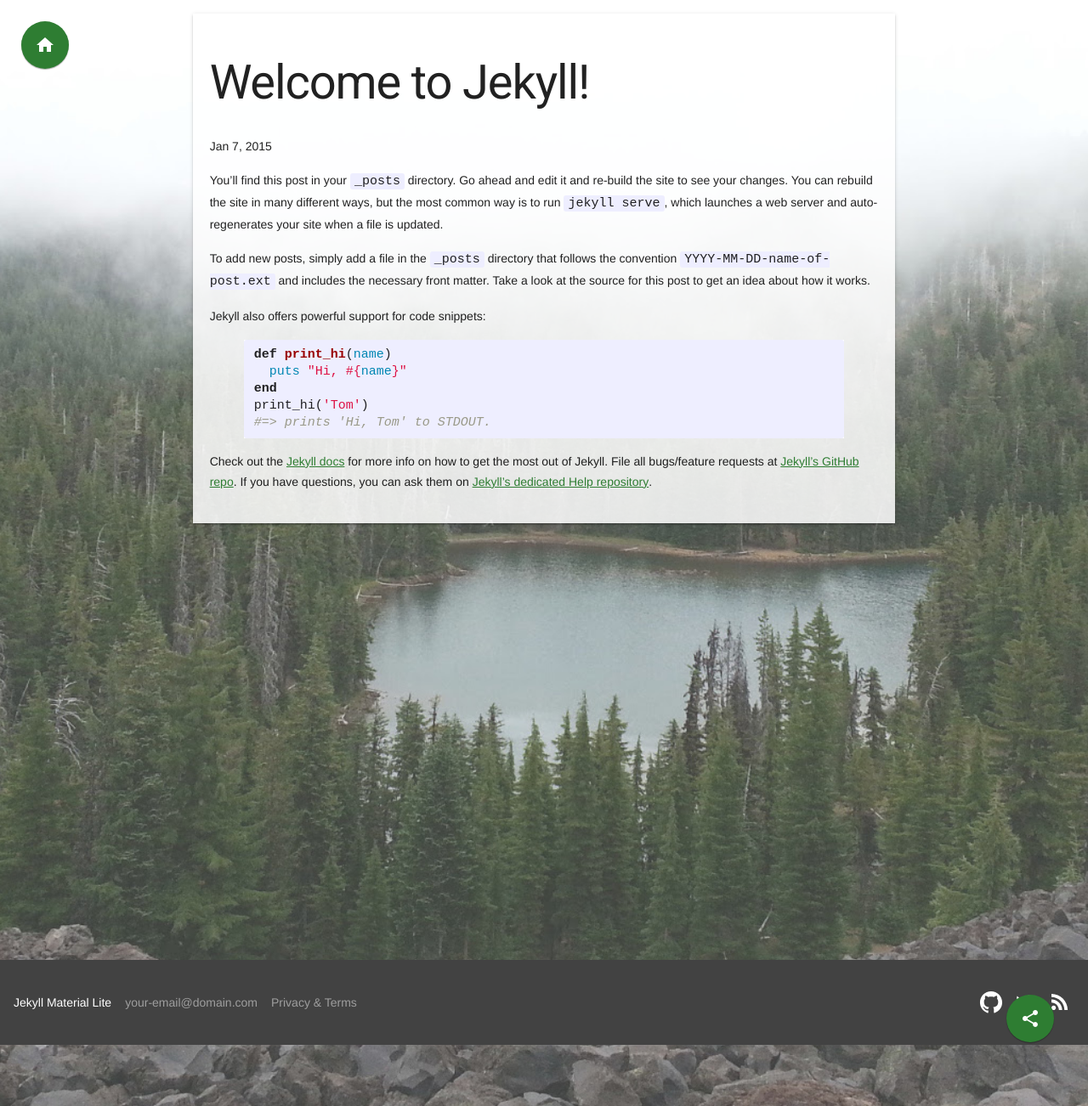
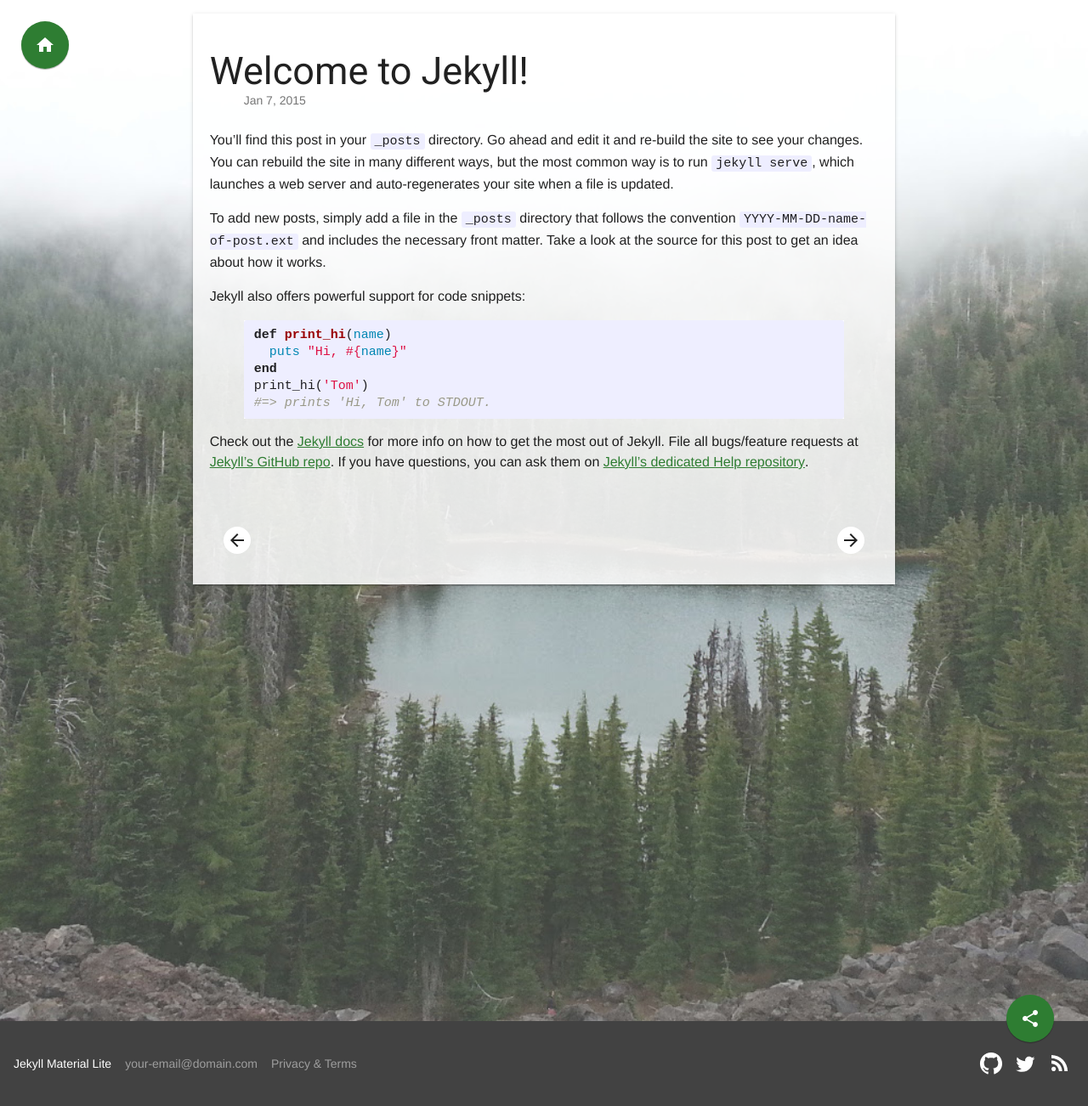
Before and after one commit to mudpuddle/jekyll-mdl, a Jekyll site: the page built from _posts/2015-01-07-welcome-to-jekyll.markdown, in a window 1280 px wide. Shown: the whole page at 85% size. Built offline with Jekyll 4.4.1, drawn with Linux system fonts in a browser that asks for light colours.

Commit message:
cleaning up the layout a little bit and making it more readable

```diff
--- a/_layouts/default.html
+++ b/_layouts/default.html
@@ -7,12 +7,7 @@
     <div class="layout-transparent mdl-layout mdl-js-layout mdl-layout--fixed-header">
       {% include backbutton.html %}
       <main class="mdl-layout__content">
-        <div class="page-content mdl-grid">
-          <div class="mdl-cell mdl-cell--2-col mdl-cell--hide-tablet mdl-cell--hide-phone"></div>
-          <div class="mdl-cell mdl-cell--8-col jekyll-mdl-content mdl-shadow--2dp">
-            {{content}}
-          </div>
-        </div>
+        {{content}}
         {% include sharebutton.html %}
         {% include footer.html %}
       </main>
--- a/_layouts/post.html
+++ b/_layouts/post.html
@@ -1,17 +1,39 @@
 ---
 layout: default
 ---
-<div>
+<div class="page-content mdl-grid">
+  <div class="mdl-cell mdl-cell--2-col mdl-cell--hide-tablet mdl-cell--hide-phone"></div>
+  <div class="mdl-cell mdl-cell--8-col jekyll-mdl-content mdl-shadow--2dp">
+    <header>
+      <h2>{{ page.title }}</h2>
+      <span class="jekyll-mdl__supporting-text">{{ page.date | date: "%b %-d, %Y" }}{% if page.author %} • {{ page.author }}{% endif %}{% if page.meta %} • {{ page.meta }}{% endif %}</span>
+    </header>
 
-  <header>
-    <h1>{{ page.title }}</h1>
-    <p>{{ page.date | date: "%b %-d, %Y" }}{% if page.author %} • {{ page.author }}{% endif %}{% if page.meta %} • {{ page.meta }}{% endif %}</p>
-  </header>
-
-  <div>
     <article>
       {{ content }}
     </article>
+    <div class="mdl-grid">
+      <div class="mdl-cell mdl-cell--12-col"></div>
+    </div>
+    <div class="mdl-grid">
+      <div class="mdl-cell mdl-cell--12-col jekyll-mdl-pager-nav">
+        <div>
+          <a class="prev" href="{{page.previous.url}}">
+            <button class="mdl-button mdl-js-button mdl-js-ripple-effect mdl-button--icon mdl-color--white mdl-color-text--grey-900">
+              <i class="material-icons">arrow_back</i>
+
+            </button>
+          </a>
+        </div>
+        <div>
+          <a class="next" href="{{page.next.url}}">
+            <button class="mdl-button mdl-js-button mdl-js-ripple-effect mdl-button--icon mdl-color--white mdl-color-text--grey-900">
+
+              <i class="material-icons">arrow_forward</i>
+            </button>
+          </a>
+        </div>
+      </div>
+    </div>
   </div>
-
 </div>
--- a/index.html
+++ b/index.html
@@ -16,7 +16,11 @@
 
     </div>
     <div class="mdl-card__supporting-text">
-      {{ post.content | truncatewords:50}}
+      {% if forloop.index0 == 0 %}
+        {{ post.content | truncatewords:100 | strip_html }}
+      {% else %}
+        {{ post.content | truncatewords:50 | strip_html }}
+      {% endif %}
     </div>
     <div class="mdl-card__actions mdl-card--border">
       <a href="{{ post.url | prepend: site.baseurl }}">
--- a/public/css/jekyll_mdl.scss
+++ b/public/css/jekyll_mdl.scss
@@ -49,6 +49,31 @@
   padding: 20px;
 }
 
+// pager nav
+.jekyll-mdl-pager-nav{
+  display: -webkit-box;
+  display: -webkit-flex;
+  display: -ms-flexbox;
+  display: flex;
+  -webkit-box-orient: horizontal;
+  -webkit-box-direction: normal;
+  -webkit-flex-direction: row;
+      -ms-flex-direction: row;
+          flex-direction: row;
+  -webkit-box-pack: justify;
+  -webkit-justify-content: space-between;
+      -ms-flex-pack: justify;
+          justify-content: space-between;
+  -webkit-box-align: center;
+  -webkit-align-items: center;
+      -ms-flex-align: center;
+          align-items: center;
+  color: white;
+  font-weight: 500;
+}
+
+
+
 .jekyll-boxShadow {
   box-shadow: 0 2px 2px 0 rgba(0, 0, 0, 0.14),
               0 3px 1px -2px rgba(0, 0, 0, 0.2),
@@ -67,6 +92,23 @@
   background-color: rgb(238,238,238);
 }
 
+// header
+header {
+  margin-bottom: 25px;
+}
+header > h2 {
+    margin-bottom: 0;
+}
+header > .jekyll-mdl__supporting-text {
+  color: rgba(0,0,0, 0.54);
+  margin-left: 40px;
+}
+
+//article
+article > p {
+  font-size: 16px;
+}
+
 // post cards
 .jekyll-mdl-card > .mdl-card__title {
   padding-bottom: 0px;
@@ -79,6 +121,10 @@
 }
 .jekyll-mdl-card > .mdl-card__actions > a {
   float: right;
+}
+.jekyll-mdl-card > .mdl-card__supporting-text {
+  font-size: 16px;
+  line-height: 24px;
 }
 
 // back button
```
